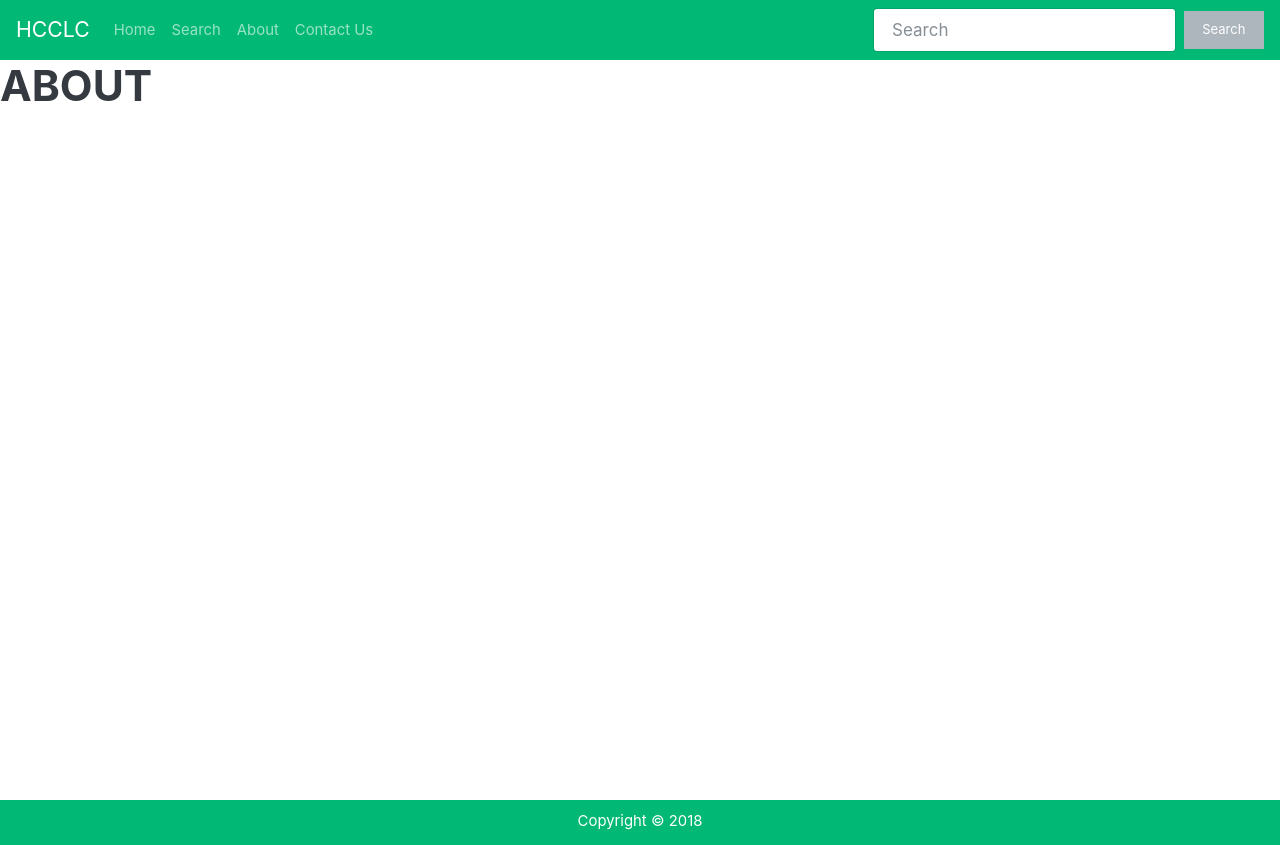
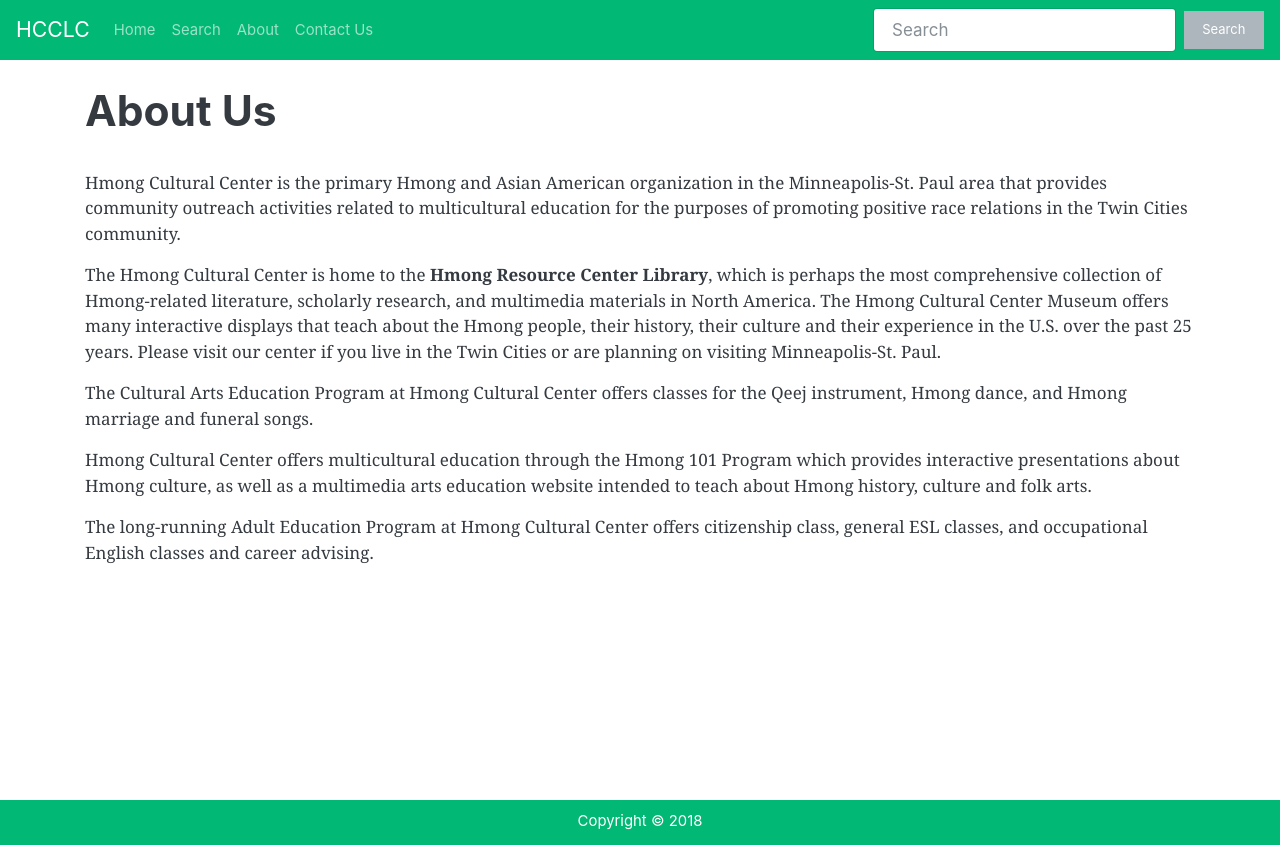
Before and after one commit to tsimnujhawj/hcclibrary, a React (Create React App) app in the folder client/: page /about in a window 1280 px wide. Built offline with nearby package versions, Linux system fonts and the light colour scheme.

Commit message:
added embedded map

```diff
--- a/client/src/components/about/About.js
+++ b/client/src/components/about/About.js
@@ -1,9 +1,18 @@
 import React from "react";
 
 const About = props => (
-        <div>
-            <h1>ABOUT</h1>
+    <div>
+        <div className="container">
+        <br/>
+        <h1>About Us</h1>
+        <br/>
+        <p>Hmong Cultural Center is the primary Hmong and Asian American organization in the Minneapolis-St. Paul area that provides community outreach activities related to multicultural education for the purposes of promoting positive race relations in the Twin Cities community.</p>
+        <p>The Hmong Cultural Center is home to the <strong>Hmong Resource Center Library</strong>, which is perhaps the most comprehensive collection of Hmong-related literature, scholarly research, and multimedia materials in North America. The Hmong Cultural Center Museum offers many interactive displays that teach about the Hmong people, their history, their culture and their experience in the U.S. over the past 25 years. Please visit our center if you live in the Twin Cities or are planning on visiting Minneapolis-St. Paul.</p>
+        <p>The Cultural Arts Education Program at Hmong Cultural Center offers classes for the Qeej instrument, Hmong dance, and Hmong marriage and funeral songs.</p>
+        <p>Hmong Cultural Center offers multicultural education through the Hmong 101 Program which provides interactive presentations about Hmong culture, as well as a multimedia arts education website intended to teach about Hmong history, culture and folk arts.</p>
+        <p>The long-running Adult Education Program at Hmong Cultural Center offers citizenship class, general ESL classes,  and occupational English classes and career advising.</p>
         </div>
+    </div>
 )
 
 export default About;
--- a/client/src/components/contact/Contact.js
+++ b/client/src/components/contact/Contact.js
@@ -1,9 +1,38 @@
 import React from "react";
 
+let style = {
+    border: "0px",
+    minWidth: "600px",
+    minHeight: "450px"
+}
+
 const Contact = props => (
-        <div>
-            <h1>CONTACT</h1>
+    <div>
+        <div className="container">
+        <br/>
+        <h1>Contact Us</h1>
+        <br/>
+            <div className="row">
+                <div className="col-sm-6">
+                <h5>Hmong Cultural Center</h5>
+                    <p>375 University Avenue, Suite 204
+                    <br/>
+                    Saint Paul, MN 55103
+                    <br/>
+                    Phone: (651) 917-9937
+                    <br/>
+                    Fax: (651) 917-9978
+                    <br/><br/>
+                    Executive Director: Txongpao Lee
+                    <br/>
+                    E-Mail: txong@hmongcc.org</p>
+                </div>
+                <div className="col-sm-6">
+                    <iframe src="https://www.google.com/maps/embed?pb=!1m18!1m12!1m3!1d2823.394245951151!2d-93.11794628440367!3d44.95598087909832!2m3!1f0!2f0!3f0!3m2!1i1024!2i768!4f13.1!3m3!1m2!1s0x87f62aa05af00001%3A0xd24f8f35bc5622d7!2s375+University+Ave+W%2C+St+Paul%2C+MN+55103!5e0!3m2!1sen!2sus!4v1549401573538" allowFullScreen style={style}></iframe>
+                </div>
+            </div>
         </div>
+    </div>
 )
 
 export default Contact;
--- a/client/src/components/search/Results.js
+++ b/client/src/components/search/Results.js
@@ -58,10 +58,10 @@
           <a className="list-group-item list-group-item-action flex-column align-items-start active result-item">
             <div className="d-flex w-100 justify-content-between">
               <h5 className="mb-1" key={item.id}>{item.item_title}</h5>
-              <small className="reference">Ref#: {item.id}</small>
+              <small className="reference">Ref#: {item.id} | Copies: {item.item_quantity}</small>
             </div>
             <p className="mb-1 author-name">{item.item_author}</p>
-            <p className="mb-1">Lorem ipsum dolor sit amet, consectetur adipiscing elit. Duis eu dapibus ex.</p>
+            {/* <p className="mb-1">Lorem ipsum dolor sit amet, consectetur adipiscing elit. Duis eu dapibus ex.</p> */}
           </a>
             </div>
             ))}
```
